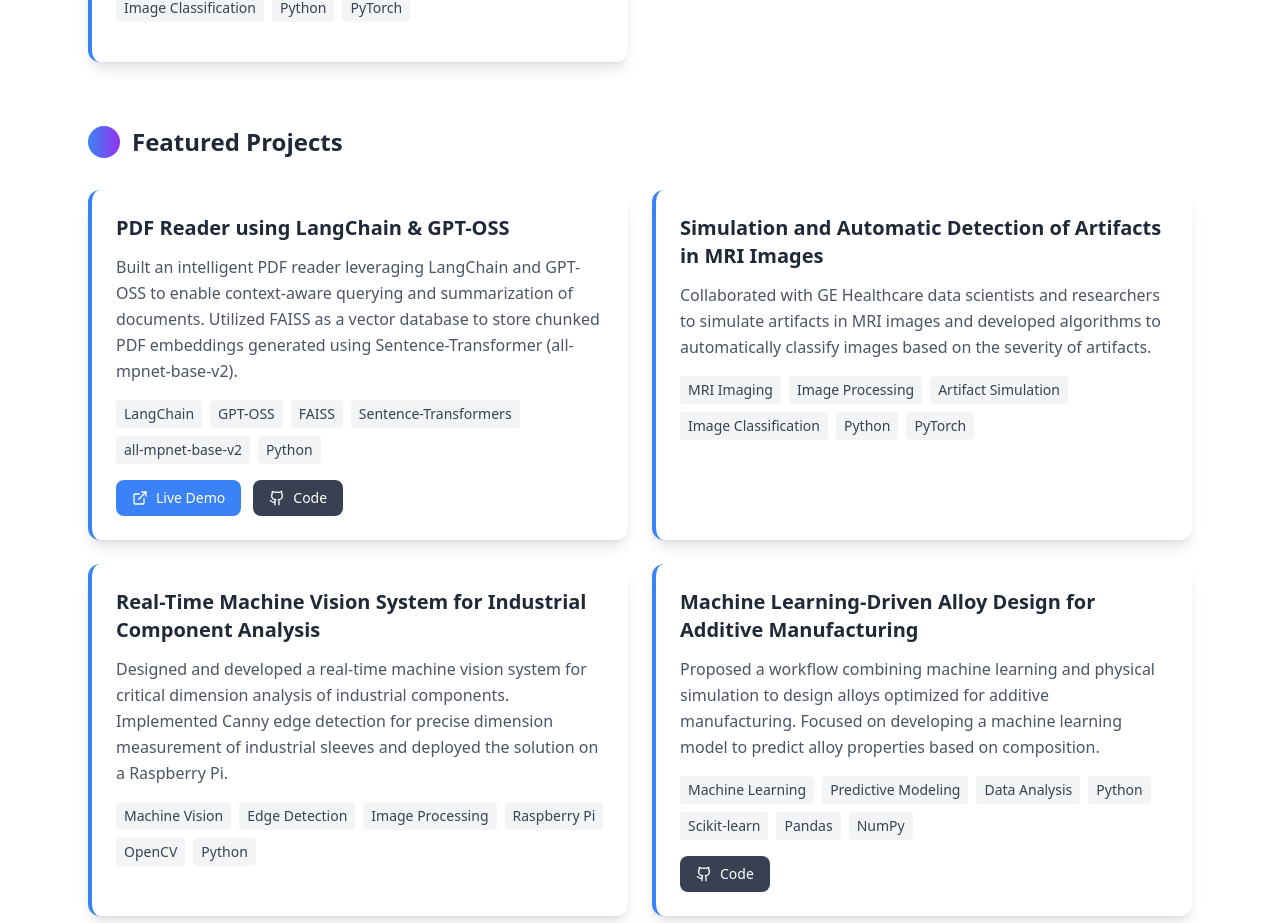
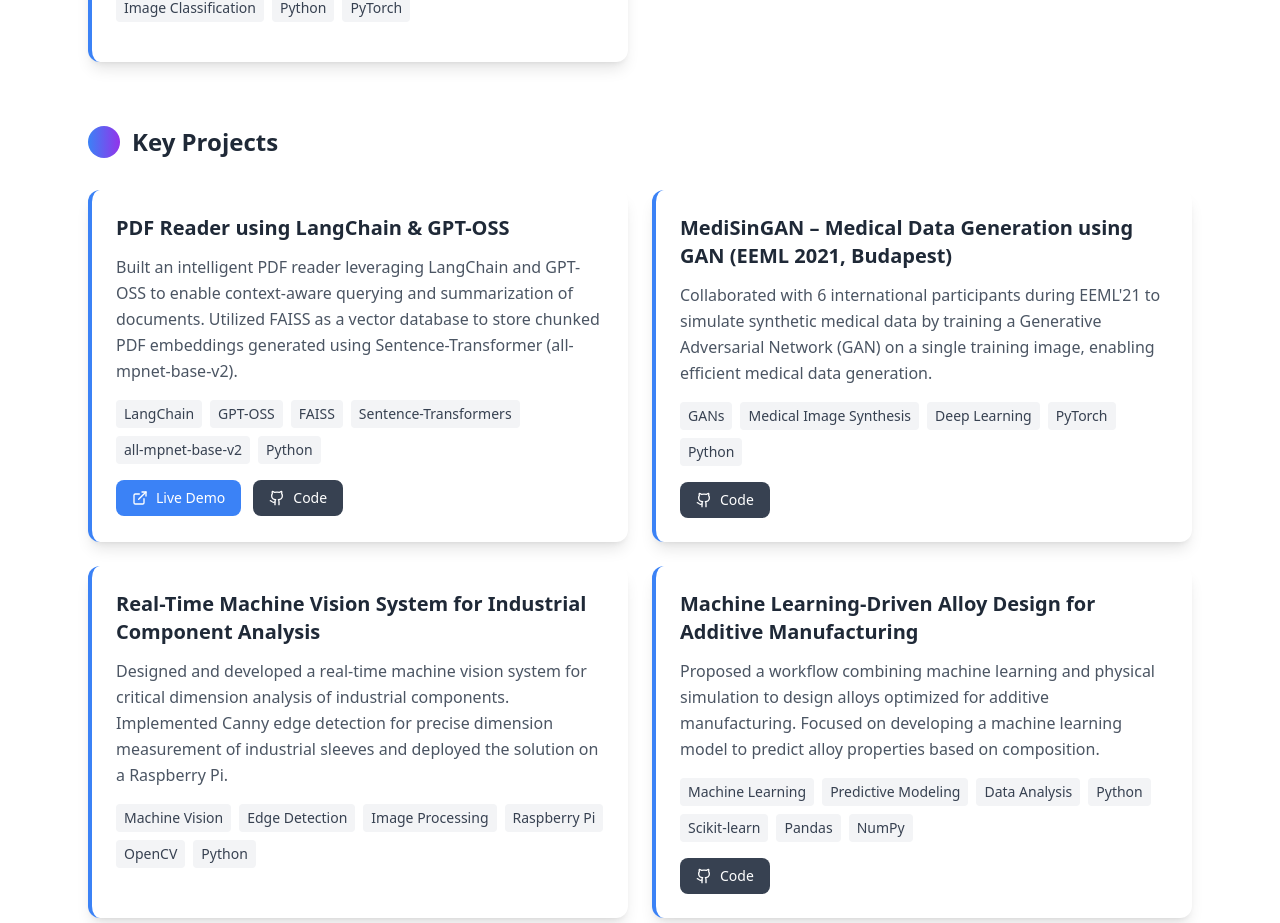
Before and after one commit to Madhu081096/madhu08.github.io, a React (Vite) app: page / in a window 1280 px wide. Shown: the part 3434-4357 px from the top of the page. Built offline with nearby package versions, Linux system fonts and the light colour scheme.

Commit message:
Update featured projects section

```diff
--- a/src/components/Projects.tsx
+++ b/src/components/Projects.tsx
@@ -39,12 +39,12 @@ const Projects = () => {
       codeLink: "https://github.com/Madhu081096/langchain_pdf_reader"
     },
     {
-      title: "Simulation and Automatic Detection of Artifacts in MRI Images",
-      description: "Collaborated with GE Healthcare data scientists and researchers to simulate artifacts in MRI images and developed algorithms to automatically classify images based on the severity of artifacts.",
-      techStack: ["MRI Imaging", "Image Processing", "Artifact Simulation", "Image Classification", "Python", "PyTorch"]
+      title: "MediSinGAN – Medical Data Generation using GAN (EEML 2021, Budapest)",
+      description: "Collaborated with 6 international participants during EEML'21 to simulate synthetic medical data by training a Generative Adversarial Network (GAN) on a single training image, enabling efficient medical data generation.",
+      techStack: ["GANs", "Medical Image Synthesis", "Deep Learning", "PyTorch", "Python"],
+      codeLink: "https://github.com/CREVIOS/MediSinGAN"
     },
     {
-      title: "MediSinGAN – Medical Data Generation using GAN (EEML 2021, Budapest)",
       title: "Real-Time Machine Vision System for Industrial Component Analysis",
       description: "Designed and developed a real-time machine vision system for critical dimension analysis of industrial components. Implemented Canny edge detection for precise dimension measurement of industrial sleeves and deployed the solution on a Raspberry Pi.",
       techStack: ["Machine Vision", "Edge Detection", "Image Processing", "Raspberry Pi", "OpenCV", "Python"]
@@ -140,7 +140,7 @@ const Projects = () => {
         <div className="mb-16">
           <h3 className="text-2xl font-semibold mb-8 text-gray-800 flex items-center gap-3">
             <div className="w-8 h-8 bg-gradient-to-r from-blue-500 to-purple-600 rounded-full"></div>
-            Featured Projects
+            Key Projects
           </h3>
           <div className="grid md:grid-cols-2 gap-6">
             {featuredProjects.map((project, index) => (
```
